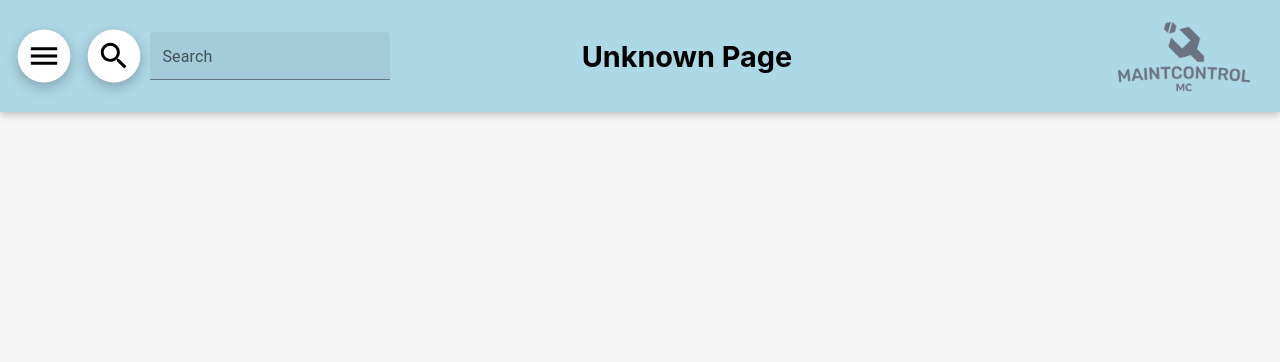
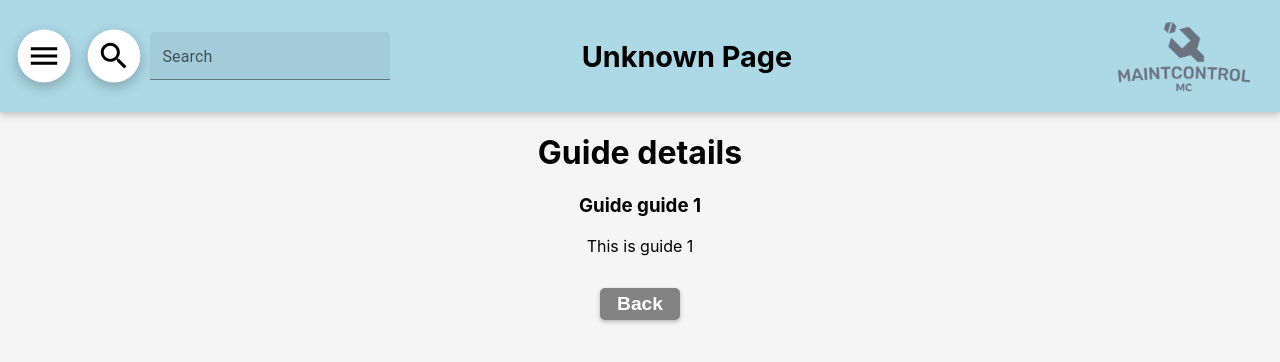
Before and after one commit to liorspidy/MaintControl, a React (Create React App) app: page /guides/details/1 in a window 1280 px wide. Before the commit this address had no page. Shown: the top 362 px of the page. Built offline with nearby package versions, Linux system fonts and the light colour scheme.

Commit message:
added guideDescription ,  added axios call to login

```diff
--- a/package.json
+++ b/package.json
@@ -10,6 +10,7 @@
     "@testing-library/jest-dom": "^5.16.5",
     "@testing-library/react": "^13.4.0",
     "@testing-library/user-event": "^13.5.0",
+    "axios": "^1.2.5",
     "react": "^18.2.0",
     "react-dom": "^18.2.0",
     "react-router-dom": "^6.7.0",
--- a/src/App.js
+++ b/src/App.js
@@ -8,6 +8,7 @@ import Forgot from './components/pages/login/forgot/Forgot';
 import Guides from './components/pages/guides/Guides';
 import AddGuide from './components/pages/guides/addGuide/AddGuide';
 import EditGuide from './components/pages/guides/editGuide/EditGuide';
+import GuideDetails from './components/pages/guides/GuideDetails';
 
 function App() {
   const location = useLocation().pathname.replace('/', '');
@@ -22,6 +23,7 @@ function App() {
         <Route path="guides" element={<Guides />} />
         <Route path="guides/addGuide" element={<AddGuide />} />
         <Route path="guides/editGuide/:guideId" element={<EditGuide />} />
+        <Route path="guides/details/:guideId" element={<GuideDetails />} />
       </Routes>
     </div>
   );
--- /dev/null
+++ b/src/components/pages/guides/GuideDetails.css
@@ -0,0 +1,21 @@
+.addGuideBtn {
+    border: none;
+    box-shadow: 0 2px 4px rgba(0, 0, 0, 0.25);
+    background-color: rgb(131, 131, 131);
+    color: white;
+    font-weight: bold;
+    font-size: 1.2rem;
+    width: 5rem;
+    height: 2rem;
+    border-radius: 5px;
+    margin-top: 1rem;
+    cursor: pointer;
+}
+
+.addGuideBtn:hover {
+    background-color: rgb(94, 94, 94);
+}
+
+.addGuideBtn:active {
+    animation: 0.05s clicked forwards ease-in-out;
+}
--- /dev/null
+++ b/src/components/pages/guides/GuideDetails.js
@@ -0,0 +1,21 @@
+import { useParams } from 'react-router-dom';
+import items from './guides.json';
+import { Link } from 'react-router-dom';
+
+const GuideDetails = (props) => {
+  const { guideId } = useParams();
+  const guide = items.find((item) => item.id === parseInt(guideId));
+
+  return (
+    <div>
+      <h1>Guide details</h1>
+      <h3>Guide {guide.name}</h3>
+      <p>{guide.description}</p>
+      <Link to="../guides">
+        <button className="addGuideBtn">Back</button>
+      </Link>
+    </div>
+  );
+};
+
+export default GuideDetails;
--- a/src/components/pages/guides/Guides.js
+++ b/src/components/pages/guides/Guides.js
@@ -31,8 +31,17 @@ const Guides = () => {
           </div>
         </Link>
       ))
+    : !isRemoving
+    ? items.map((item) => (
+        <Link to={`/guides/details/${item.id}`} key={item.id}>
+          <div className="guideContainer">
+            <h1>{item.name}</h1>
+            <p>{item.description}</p>
+          </div>
+        </Link>
+      ))
     : items.map((item) => (
-        <div className="guideContainer">
+        <div className="guideContainer" key={item.id}>
           <h1>{item.name}</h1>
           <p>{item.description}</p>
         </div>
--- a/src/components/pages/login/Login.js
+++ b/src/components/pages/login/Login.js
@@ -3,10 +3,13 @@ import VisibilityIcon from '@mui/icons-material/Visibility';
 import VisibilityOffIcon from '@mui/icons-material/VisibilityOff';
 import './Login.css';
 import { Link } from 'react-router-dom';
+import axios from 'axios';
 
 const Login = () => {
   const [username, setUsername] = useState('');
   const [password, setPassword] = useState('');
+  const [companyId, setCompanyId] = useState('');
+
   const [showPassword, setShowPassword] = useState(false); // new state to track whether to show or hide the password
   const [error, setError] = useState('');
 
@@ -16,6 +19,10 @@ const Login = () => {
 
   const handlePasswordChange = (event) => {
     setPassword(event.target.value);
+  };
+
+  const handleCompanyIdChange = (event) => {
+    setCompanyId(event.target.value);
   };
 
   const handleShowPassword = () => {
@@ -32,6 +39,18 @@ const Login = () => {
       setError('Username must be at least 4 characters');
     } else {
       // submit the form
+      console.log('submitted!');
+      axios
+        .post('http://localhost:9000/login', {
+          username,
+          password,
+        })
+        .then((response) => {
+          console.log(response);
+        })
+        .catch((error) => {
+          console.log(error);
+        });
       setError('');
     }
   };
@@ -71,6 +90,18 @@ const Login = () => {
             )}
           </div>
         </label>
+        <br />
+        <label className="loginLabel" htmlFor="companyId">
+          Company ID:
+          <input
+            id="companyId"
+            className="loginInput"
+            type="text"
+            value={companyId}
+            onChange={handleCompanyIdChange}
+          />
+        </label>
+        <br />
         {error && <div className="loginError">{error}</div>}
         <br />
         <Link to="/forgot">Forgot my password or username</Link>
```
Also changed, not shown: 1 other file (tests, documents, lock files or other folders).
